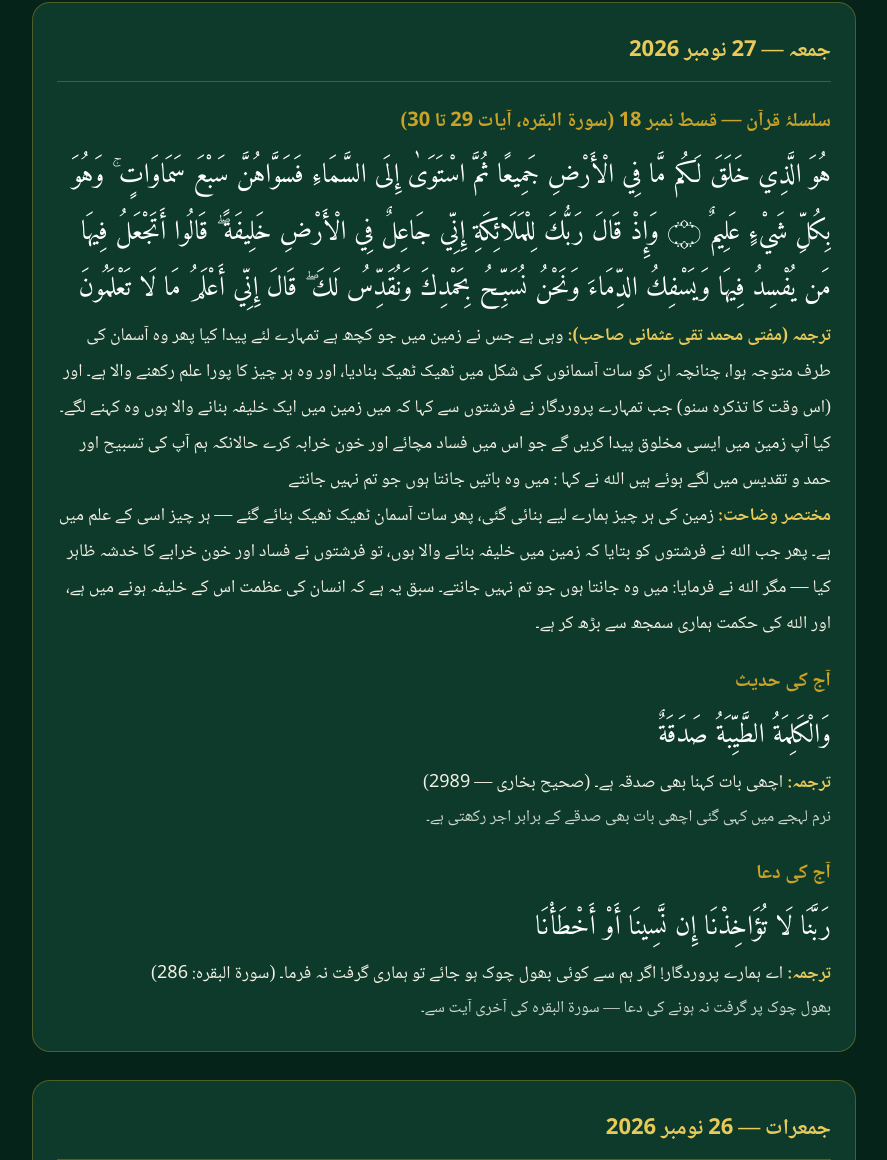
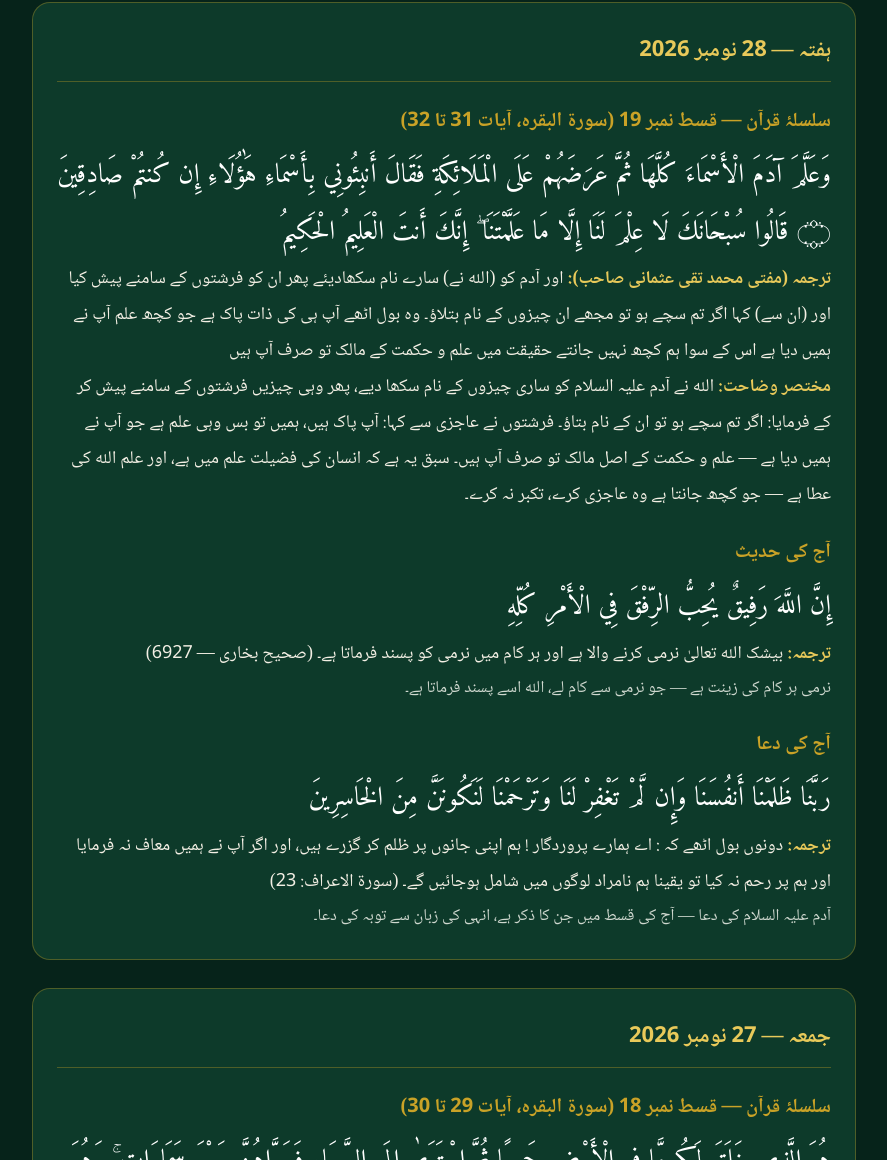
Before and after one commit to yousuf0313/global-online-quran-academy, a plain HTML site: page daily.html in a window 1280 px wide. Shown: the part 350-1510 px from the top of the page, without its empty margins (196-1083 px from the left). Drawn offline with Linux system fonts and the light colour scheme.

Commit message:
Daily entry 28 Nov 2026 (Qist 19)

```diff
--- a/daily.html
+++ b/daily.html
@@ -42,6 +42,32 @@
     <a class="backlink" href="index.html">مرکزی صفحہ ←</a>
     <a class="backlink" href="register.html">مفت رجسٹریشن — طالب علم و استاد ←</a>
   </header>
+
+<!-- ===== 28 نومبر 2026 ===== -->
+<article class="day">
+  <h2>ہفتہ — 28 نومبر 2026</h2>
+
+  <div class="block">
+    <h3>سلسلۂ قرآن — قسط نمبر 19 (سورۃ البقرہ، آیات 31 تا 32)</h3>
+    <p class="arabic">وَعَلَّمَ آدَمَ الْأَسْمَاءَ كُلَّهَا ثُمَّ عَرَضَهُمْ عَلَى الْمَلَائِكَةِ فَقَالَ أَنبِئُونِي بِأَسْمَاءِ هَٰؤُلَاءِ إِن كُنتُمْ صَادِقِينَ ۝ قَالُوا سُبْحَانَكَ لَا عِلْمَ لَنَا إِلَّا مَا عَلَّمْتَنَا ۖ إِنَّكَ أَنتَ الْعَلِيمُ الْحَكِيمُ</p>
+    <p><span class="label">ترجمہ (مفتی محمد تقی عثمانی صاحب):</span> اور آدم کو (اللہ نے) سارے نام سکھادیئے پھر ان کو فرشتوں کے سامنے پیش کیا اور (ان سے) کہا اگر تم سچے ہو تو مجھے ان چیزوں کے نام بتلاؤ۔ وہ بول اٹھے آپ ہی کی ذات پاک ہے جو کچھ علم آپ نے ہمیں دیا ہے اس کے سوا ہم کچھ نہیں جانتے حقیقت میں علم و حکمت کے مالک تو صرف آپ ہیں</p>
+    <p><span class="label">مختصر وضاحت:</span> اللہ نے آدم علیہ السلام کو ساری چیزوں کے نام سکھا دیے، پھر وہی چیزیں فرشتوں کے سامنے پیش کر کے فرمایا: اگر تم سچے ہو تو ان کے نام بتاؤ۔ فرشتوں نے عاجزی سے کہا: آپ پاک ہیں، ہمیں تو بس وہی علم ہے جو آپ نے ہمیں دیا ہے — علم و حکمت کے اصل مالک تو صرف آپ ہیں۔ سبق یہ ہے کہ انسان کی فضیلت علم میں ہے، اور علم اللہ کی عطا ہے — جو کچھ جانتا ہے وہ عاجزی کرے، تکبر نہ کرے۔</p>
+  </div>
+
+  <div class="block">
+    <h3>آج کی حدیث</h3>
+    <p class="arabic">إِنَّ اللَّهَ رَفِيقٌ يُحِبُّ الرِّفْقَ فِي الْأَمْرِ كُلِّهِ</p>
+    <p><span class="label">ترجمہ:</span> بیشک اللہ تعالیٰ نرمی کرنے والا ہے اور ہر کام میں نرمی کو پسند فرماتا ہے۔ (صحیح بخاری — 6927)</p>
+    <p class="note">نرمی ہر کام کی زینت ہے — جو نرمی سے کام لے، اللہ اسے پسند فرماتا ہے۔</p>
+  </div>
+
+  <div class="block">
+    <h3>آج کی دعا</h3>
+    <p class="arabic">رَبَّنَا ظَلَمْنَا أَنفُسَنَا وَإِن لَّمْ تَغْفِرْ لَنَا وَتَرْحَمْنَا لَنَكُونَنَّ مِنَ الْخَاسِرِينَ</p>
+    <p><span class="label">ترجمہ:</span> دونوں بول اٹھے کہ : اے ہمارے پروردگار ! ہم اپنی جانوں پر ظلم کر گزرے ہیں، اور اگر آپ نے ہمیں معاف نہ فرمایا اور ہم پر رحم نہ کیا تو یقینا ہم نامراد لوگوں میں شامل ہوجائیں گے۔ (سورۃ الاعراف: 23)</p>
+    <p class="note">آدم علیہ السلام کی دعا — آج کی قسط میں جن کا ذکر ہے، انہی کی زبان سے توبہ کی دعا۔</p>
+  </div>
+</article>
 
 <!-- ===== 27 نومبر 2026 ===== -->
 <article class="day">
```
